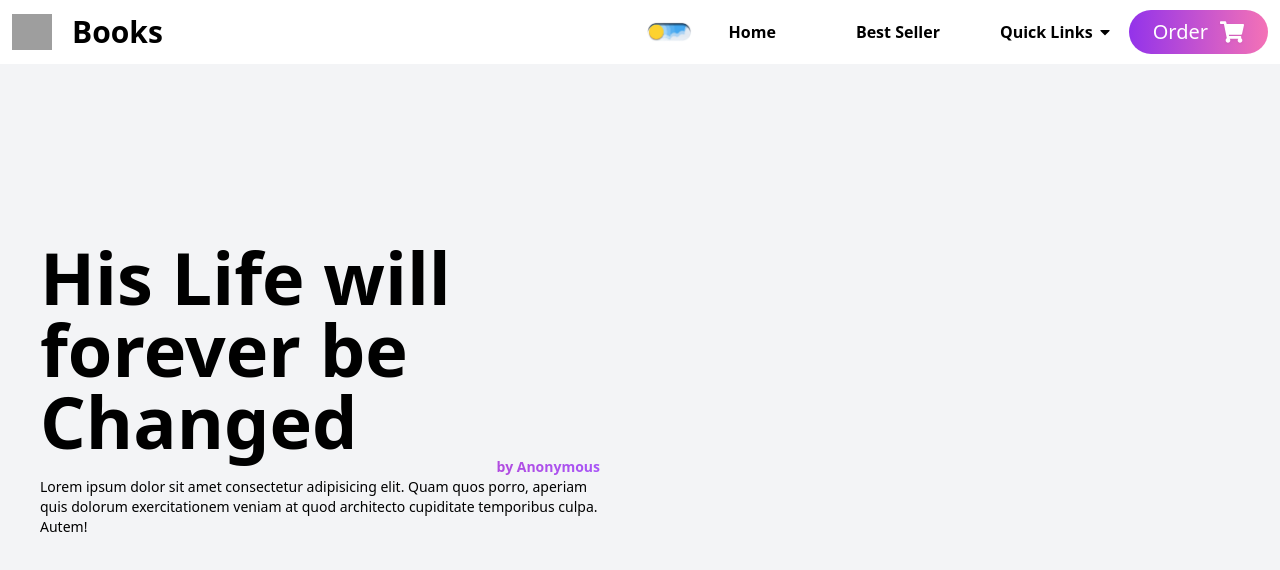
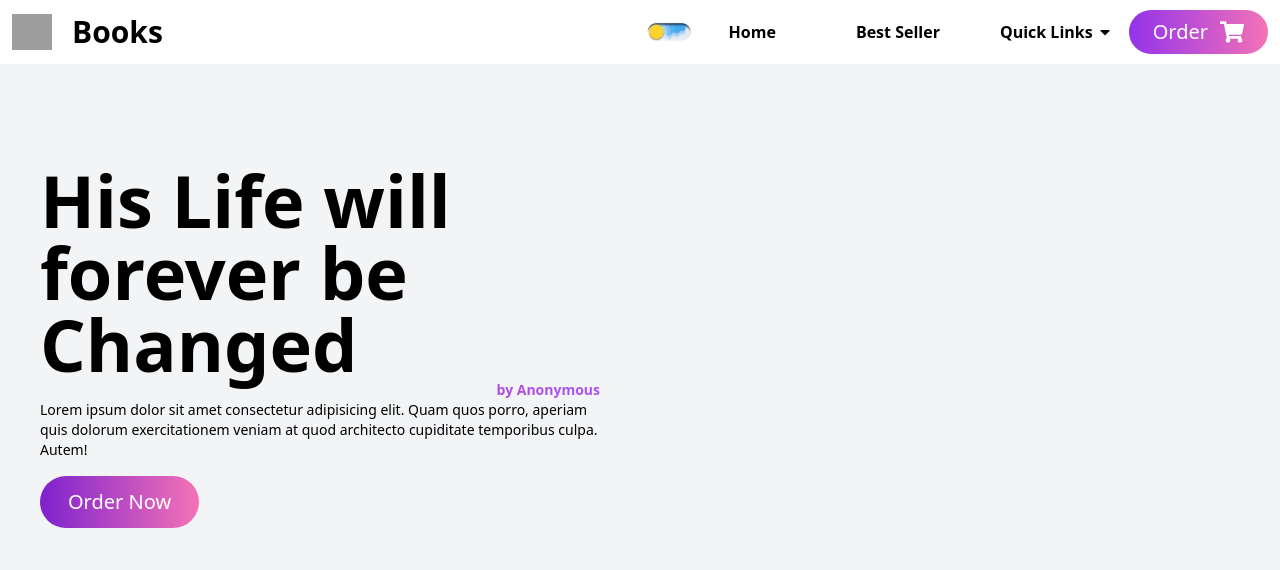
Before and after one commit to sohaibs-liberary/book-shop, a React (Vite) app: page / in a window 1280 px wide. Shown: the top 570 px of the page. Built offline with nearby package versions, Linux system fonts and the light colour scheme; grey boxes are pictures that could not be loaded.

Commit message:
image of sectin first start

```diff
--- a/src/components/Hero/Hero.jsx
+++ b/src/components/Hero/Hero.jsx
@@ -16,11 +16,14 @@ const Hero = () => {
                 <p className='text-sm' >
                     Lorem ipsum dolor sit amet consectetur adipisicing elit. Quam quos porro, aperiam quis dolorum exercitationem veniam at quod architecto cupiditate temporibus culpa. Autem!
                 </p>
+                <div className=''>
+                    <button className='bg-gradient-to-r from-purple-700 to-pink-400 text-white py-3  px-7 rounded-full my-3 text-xl hover:scale-105 duration-200 mt-4  ' >Order Now</button>
+                </div>
             </div>
             {/* Image section */}
+            <div className='min-h-[450px] flex justify-center itme-center order-1 sm:order-2' >
 
-            <div></div>
-            <div></div>
+            </div>
         </div>
     </div>
    </div>
```
